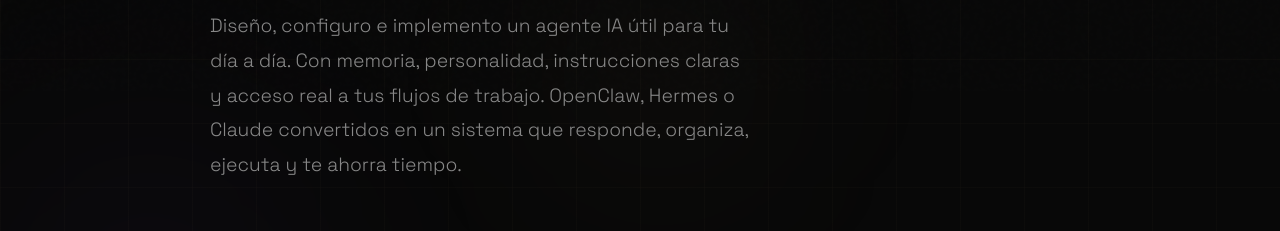
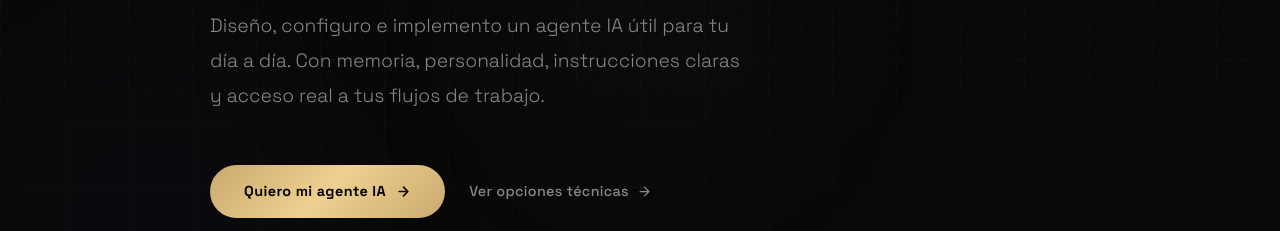
Before and after one commit to AJRAtoni/SARAVRAI, a plain HTML site: page tuagenteia.html in a window 1280 px wide. Shown: the part 709-940 px from the top of the page. Drawn offline with nearby package versions, Linux system fonts and the light colour scheme; a web font is replaced by a local one.

Commit message:
Trim landing hero subtitle

```diff
--- a/tuagenteia.html
+++ b/tuagenteia.html
@@ -101,7 +101,6 @@
           <p class="hero-sub">
             Diseño, configuro e implemento un agente IA útil para tu día a día.
             Con memoria, personalidad, instrucciones claras y acceso real a tus flujos de trabajo.
-            OpenClaw, Hermes o Claude convertidos en un sistema que responde, organiza, ejecuta y te ahorra tiempo.
           </p>
           <div class="hero-actions">
             <a href="mailto:sara@ajra.es?subject=Quiero%20mi%20agente%20IA" class="btn-primary">
```
